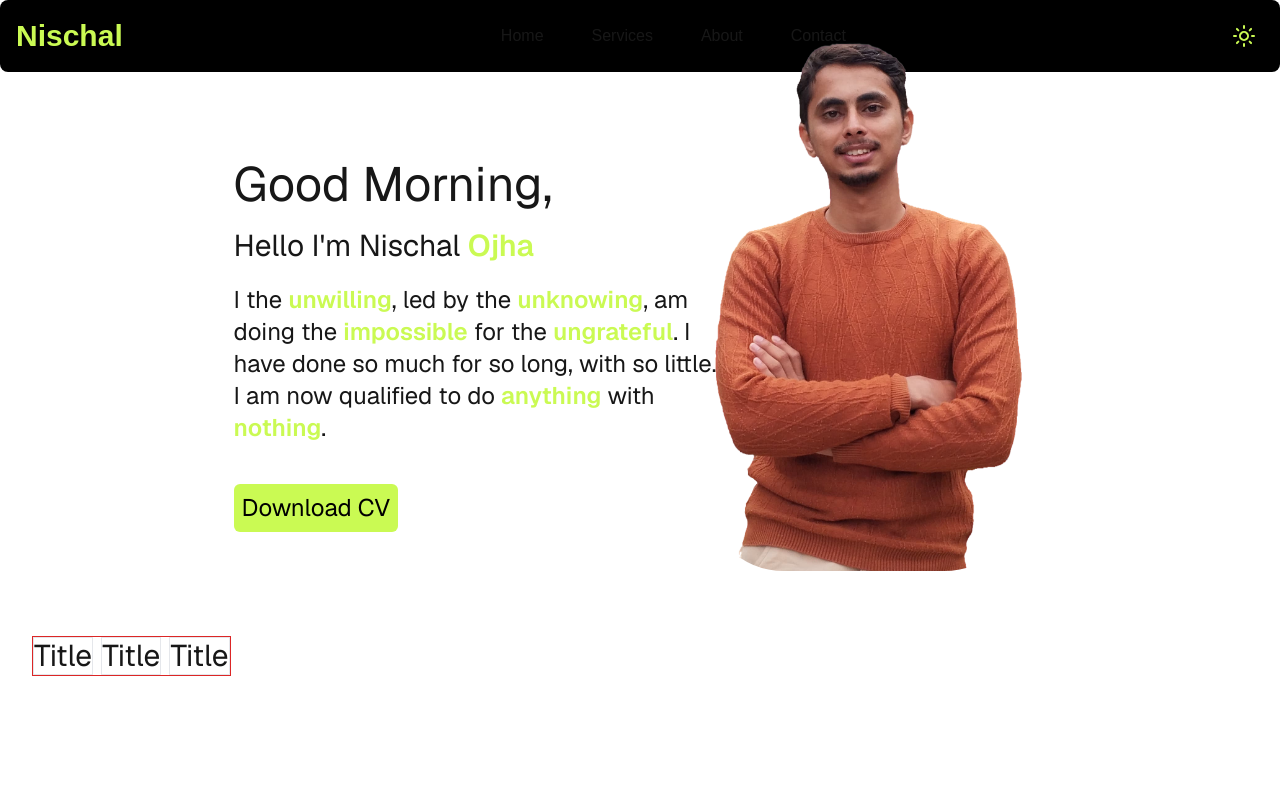
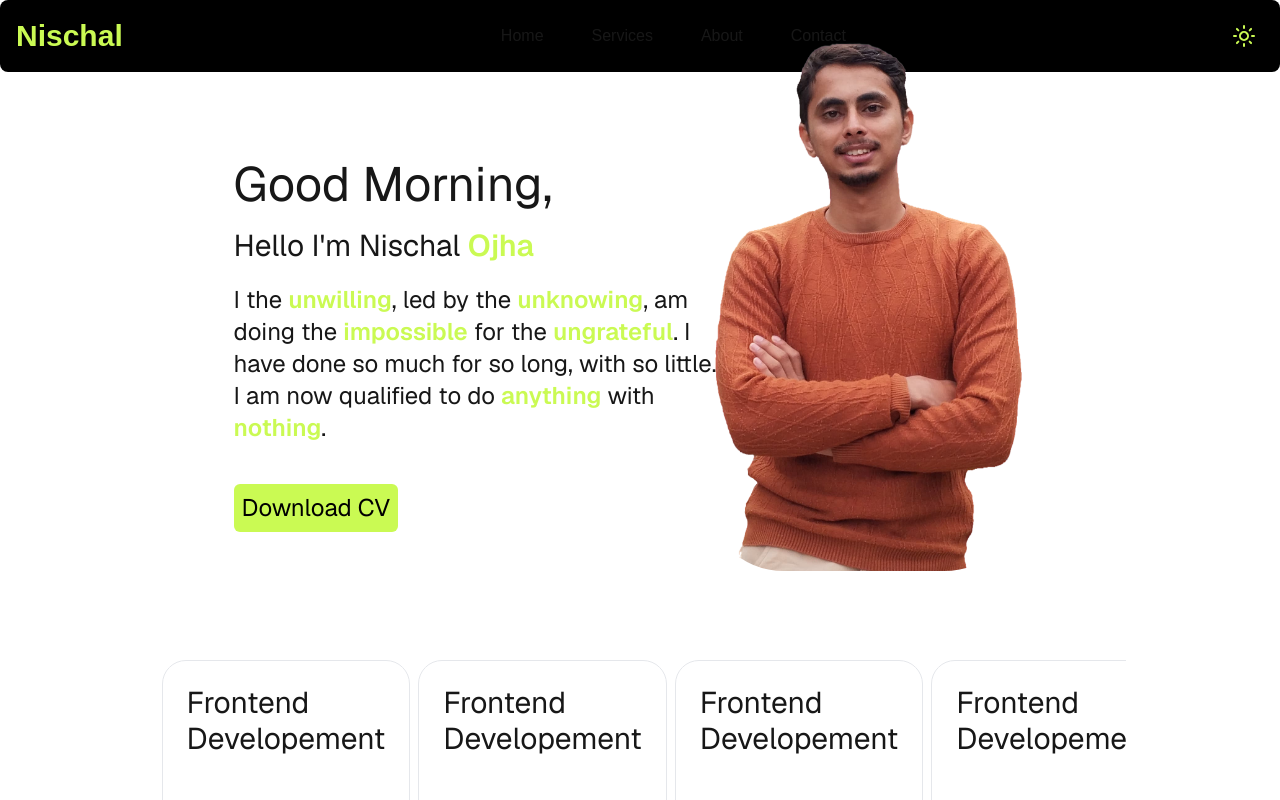
Before and after one commit to Nischal-Ojha/Portfolio, a Next.js app: page / in a window 1280 px wide. Shown: the top 800 px of the page. Built offline with nearby package versions, Linux system fonts and the light colour scheme.

Commit message:
Box component changed with scrollbar added in Services

```diff
--- a/package.json
+++ b/package.json
@@ -12,7 +12,8 @@
     "lucide-react": "^0.473.0",
     "next": "15.1.5",
     "react": "^19.0.0",
-    "react-dom": "^19.0.0"
+    "react-dom": "^19.0.0",
+    "tailwind-scrollbar": "^3.1.0"
   },
   "devDependencies": {
     "@eslint/eslintrc": "^3",
--- a/src/Components/Box.tsx
+++ b/src/Components/Box.tsx
@@ -2,8 +2,9 @@ import React from 'react'
 
 const Box = () => {
   return (
-    <div className='border'>
-      <h2 className='text-3xl'>Title</h2>
+    <div className='border w-96 rounded-t-3xl hover:-translate-y-3 hover:scale-105 hover:mx-2 transform'>
+      <h2 className='text-3xl m-2 p-4'>Frontend Developement</h2>
+      <p className='text-md m-2 p-4'>With a strong foundation in frontend technologies, I have successfully developed and deployed several React and Next.js projects, ensuring responsive and high-performance user experiences </p>
     </div>
   )
 }
--- a/src/app/page.tsx
+++ b/src/app/page.tsx
@@ -18,9 +18,9 @@ export default function Home() {
 
   return (
     <div className="min-h-screen p-4 m-4 mt-28 font-[family-name:var(--font-geist-sans)] relative">
-    <main className="flex flex-col gap-8 row-start-2 items-center lg:items-start w-full">
+    <main className="flex flex-col gap-8 items-center row-start-2 lg:items-center w-full">
 
-      <div className="Home lg:w-[80%] m-auto flex flex-col lg:flex-row items-center ">
+      <div className="Home lg:w-[80%] flex flex-col lg:flex-row items-center">
         <div className="order-first lg:order-last">
           <Avatar />
         </div>
@@ -33,7 +33,12 @@ export default function Home() {
         </div>
       </div>
 
-      <div id="Services" className="flex gap-2 items-center justify-center border border-red-600">
+      <div id="Services" className="flex w-[80%] overflow-x-scroll overflow-y-visible scrollbar-thin scrollbar-track-transparent scrollbar-thumb-blue-500 pt-6 gap-2 p-2">
+        <Box />
+        <Box />
+        <Box />
+        <Box />
+        <Box />
         <Box />
         <Box />
         <Box />
--- a/tailwind.config.ts
+++ b/tailwind.config.ts
@@ -14,5 +14,5 @@ export default {
       },
     },
   },
-  plugins: [],
+  plugins: [require('tailwind-scrollbar')],
 } satisfies Config;
```
Also changed, not shown: 1 other file (tests, documents, lock files or other folders).
